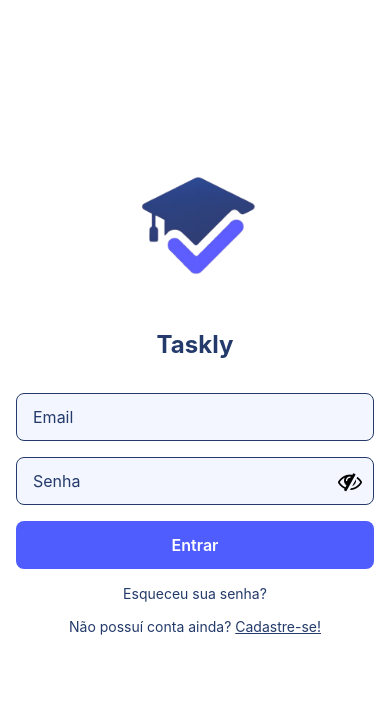
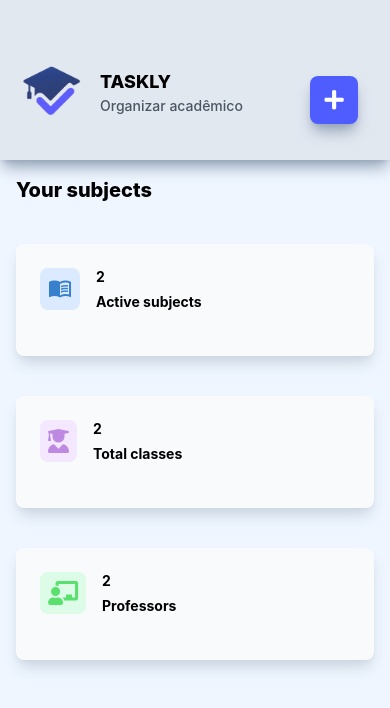
Before and after one commit to BekPiccoli/taskly, a React Native app: screen / in a window 390 px wide. Shown: the top 708 px of the page. Built offline with nearby package versions, Linux system fonts and the light colour scheme.

Commit message:
feat: criaco de modal

```diff
--- a/package.json
+++ b/package.json
@@ -20,6 +20,7 @@
     "prettier-plugin-tailwindcss": "^0.6.14",
     "react": "19.1.0",
     "react-native": "^0.81.4",
+    "react-native-modal": "^14.0.0-rc.1",
     "react-native-reanimated": "~3.17.4",
     "react-native-renderer": "^15.5.3",
     "react-native-safe-area-context": "^5.6.1",
--- a/src/App.tsx
+++ b/src/App.tsx
@@ -8,7 +8,7 @@ import { createNativeStackNavigator } from "@react-navigation/native-stack";
 
 const Stack = createNativeStackNavigator();
 const App: React.FC = () => {
-  const isAutenticated = false;
+  const isAutenticated = true;
   function RootStack() {
     return (
       <Stack.Navigator
--- a/src/components/buttons/button.tsx
+++ b/src/components/buttons/button.tsx
@@ -1,7 +1,7 @@
 import { Text, TouchableOpacity, View } from "react-native";
 interface ButtonProps {
   onPress: () => void;
-  title: string;
+  title?: string;
   style?: string;
   icon?: React.ReactNode;
 }
@@ -12,14 +12,19 @@ const Button: React.FC<ButtonProps> = ({
   icon,
 }: {
   onPress: () => void;
-  title: string;
+  title?: string;
   style?: string;
   icon?: React.ReactNode;
 }) => {
   return (
-    <TouchableOpacity className={` ${style} bg-[#4F5DFF]`} onPress={onPress}>
+    <TouchableOpacity
+      className={` ${style} bg-[#4F5DFF]  shadow-lg shadow-slate-400 dark:shadow-lg dark:shadow-slate-700`}
+      onPress={onPress}
+    >
       {icon && <View>{icon}</View>}
-      <Text className="text-white text-base font-semibold">{title}</Text>
+      {title && (
+        <Text className="text-white text-base font-semibold">{title}</Text>
+      )}
     </TouchableOpacity>
   );
 };
--- a/src/components/header/index.tsx
+++ b/src/components/header/index.tsx
@@ -1,12 +1,17 @@
-import React from "react";
+import React, { useState } from "react";
 import { View, Text } from "react-native";
 import { LogoTaskly } from "@components/logo";
 import { Button } from "@components/buttons/button";
+import { SubjectModal } from "@screens/newSubject";
 import FontAwesome5 from "@expo/vector-icons/FontAwesome5";
 const Header: React.FC = () => {
+  const [modalIsOpen, setModalIsOpen] = useState<Boolean>(false);
   return (
     <>
-      <View className="w-screen h-40 bg-bgLight flex flex-row  items-center  justify-between gap-2 dark:bg-gray-950">
+      <View
+        className="w-screen h-40 bg-bgLight shadow-lg shadow-slate-400  flex flex-row  items-center  justify-between gap-2
+       dark:bg-gray-950 dark:shadow-lg dark:shadow-slate-800"
+      >
         <View className="flex flex-row items-center justify-center mt-6">
           <LogoTaskly width={100} height={100} alt="Taskly Logo" />
           <View className="">
@@ -18,20 +23,19 @@ const Header: React.FC = () => {
             </Text>
           </View>
         </View>
+
         <Button
-          title="Adicionar Matéria"
-          onPress={() => {}}
-          style="rounded-lg flex flex-row items-center justify-center  mr-4 mt-8 p-2"
-          icon={
-            <FontAwesome5
-              name="plus"
-              size={12}
-              color="white"
-              className="mr-2"
-            />
-          }
+          onPress={() => setModalIsOpen(true)}
+          style="h-12 w-12 rounded-lg items-center justify-center mr-8 mt-10"
+          icon={<FontAwesome5 name="plus" size={22} color="white" />}
         />
       </View>
+      {modalIsOpen && (
+        <SubjectModal
+          modalIsOpen={modalIsOpen}
+          setModalIsOpen={setModalIsOpen}
+        />
+      )}
     </>
   );
 };
--- a/src/screens/home/index.tsx
+++ b/src/screens/home/index.tsx
@@ -8,7 +8,7 @@ const Home: React.FC = () => {
   const colorScheme = useColorScheme();
   const isDarkMode = colorScheme === "dark";
   return (
-    <View className="flex-1 items-center dark:bg-gray-900">
+    <View className="flex-1 items-center bg-blue-50 dark:bg-gray-900">
       <View>
         <Header />
       </View>
@@ -16,7 +16,10 @@ const Home: React.FC = () => {
         <Text className="text-xl font-extrabold dark:text-white">
           Your subjects
         </Text>
-        <View className=" h-28 w-full bg-slate-50 mt-4 rounded-lg shadow dark:bg-black">
+        <View
+          className="h-28 w-full bg-slate-50 shadow-lg shadow-slate-300  mt-4 rounded-lg
+         dark:bg-black dark:shadow-lg  dark:shadow-slate-800"
+        >
           <View className="p-6 flex flex-row">
             <MaterialIcons
               name="menu-book"
@@ -31,12 +34,15 @@ const Home: React.FC = () => {
           </View>
         </View>
 
-        <View className=" h-28 w-full bg-slate-50 mt-4 rounded-lg shadow dark:bg-black">
+        <View
+          className=" h-28 w-full bg-slate-50 mt-4 rounded-lg shadow-lg shadow-slate-300
+         dark:bg-black dark:shadow-lg  dark:shadow-slate-800"
+        >
           <View className="p-6 flex flex-row">
             <FontAwesome6
               name="user-graduate"
               size={24}
-              color="#BE89E0"
+              color={`${isDarkMode ? "#A3418F" : "#BE89E0"}`}
               className="mr-2 p-2 rounded-lg bg-purple-100"
             />
             <View className="ml-2">
@@ -46,12 +52,15 @@ const Home: React.FC = () => {
           </View>
         </View>
 
-        <View className=" h-28 w-full bg-slate-50 mt-4 rounded-lg shadow dark:bg-black">
+        <View
+          className=" h-28 w-full bg-slate-50 mt-4 rounded-lg shadow-lg shadow-slate-300
+         dark:bg-black dark:shadow-lg  dark:shadow-slate-800"
+        >
           <View className="p-6 flex flex-row">
             <FontAwesome5
               name="chalkboard-teacher"
               size={24}
-              color="#5AE06D"
+              color={`${isDarkMode ? "#3C803F" : "#5AE06D"}`}
               className="mr-2 p-2 rounded-lg bg-green-100"
             />
             <View className="ml-2">
--- a/src/screens/login/index.tsx
+++ b/src/screens/login/index.tsx
@@ -42,7 +42,7 @@ const Login: React.FC = () => {
         keyboardShouldPersistTaps="handled"
         showsVerticalScrollIndicator={false}
       >
-        <View className="bg-white flex-1  justify-center items-center px-4 pb-20 dark:bg-gray-900">
+        <View className="bg-blue-50 flex-1  justify-center items-center px-4 pb-20 dark:bg-gray-900">
           <LogoTaskly width={200} height={200} alt="Taskly Logo" />
           <Text className="text-[#233A6A] text-2xl font-bold mb-8 dark:color-white">
             Taskly
@@ -58,7 +58,7 @@ const Login: React.FC = () => {
           <Button
             onPress={handleLogin}
             title="Entrar"
-            style="w-full h-12 rounded-lg flex items-center justify-center bg-[#4F5DFF]"
+            style="w-full h-12 rounded-lg flex items-center justify-center"
           />
 
           <View className="flex direction-row gap-4 mt-4 w-10/12 items-center">
--- /dev/null
+++ b/src/screens/newSubject/index.tsx
@@ -0,0 +1,36 @@
+import React from "react";
+import { View, Alert, Text } from "react-native";
+import Modal from "react-native-modal";
+import Fontisto from "@expo/vector-icons/Fontisto";
+
+interface subjectModalProps {
+  modalIsOpen: Boolean;
+  setModalIsOpen: (value: Boolean) => void;
+}
+
+const SubjectModal: React.FC<subjectModalProps> = ({
+  modalIsOpen,
+  setModalIsOpen,
+}: {
+  modalIsOpen: Boolean;
+  setModalIsOpen: (value: Boolean) => void;
+}) => {
+  return (
+    <View className="flex-1 justify-center items-center">
+      <Modal
+        isVisible={true}
+        animationIn="slideInUp"
+        animationOut="slideOutDown"
+      >
+        <Fontisto
+          name="close-a"
+          size={24}
+          color="black"
+          onPress={() => setModalIsOpen(false)}
+        />
+        <Text>Modal is Open</Text>
+      </Modal>
+    </View>
+  );
+};
+export { SubjectModal };
--- a/src/screens/singin/index.tsx
+++ b/src/screens/singin/index.tsx
@@ -44,7 +44,7 @@ const Singin: React.FC = () => {
         keyboardShouldPersistTaps="handled"
         showsVerticalScrollIndicator={false}
       >
-        <View className="bg-white flex-1 justify-center items-center px-4 min-h-full dark:bg-gray-900">
+        <View className="bg-blue-50 flex-1 justify-center items-center px-4 min-h-full dark:bg-gray-900">
           <LogoTaskly width={200} height={200} alt="Taskly Logo" />
           <Text className="text-[#233A6A] text-2xl font-bold mb-8 dark:color-white">
             Taskly
@@ -67,7 +67,7 @@ const Singin: React.FC = () => {
           <Button
             onPress={handleSingin}
             title="Cadastrar-se"
-            style="w-full h-12 rounded-lg flex items-center justify-center bg-[#4F5DFF]"
+            style="w-full h-12 rounded-lg flex items-center justify-center"
           />
         </View>
       </ScrollView>
```
Also changed, not shown: 1 other file (tests, documents, lock files or other folders).
